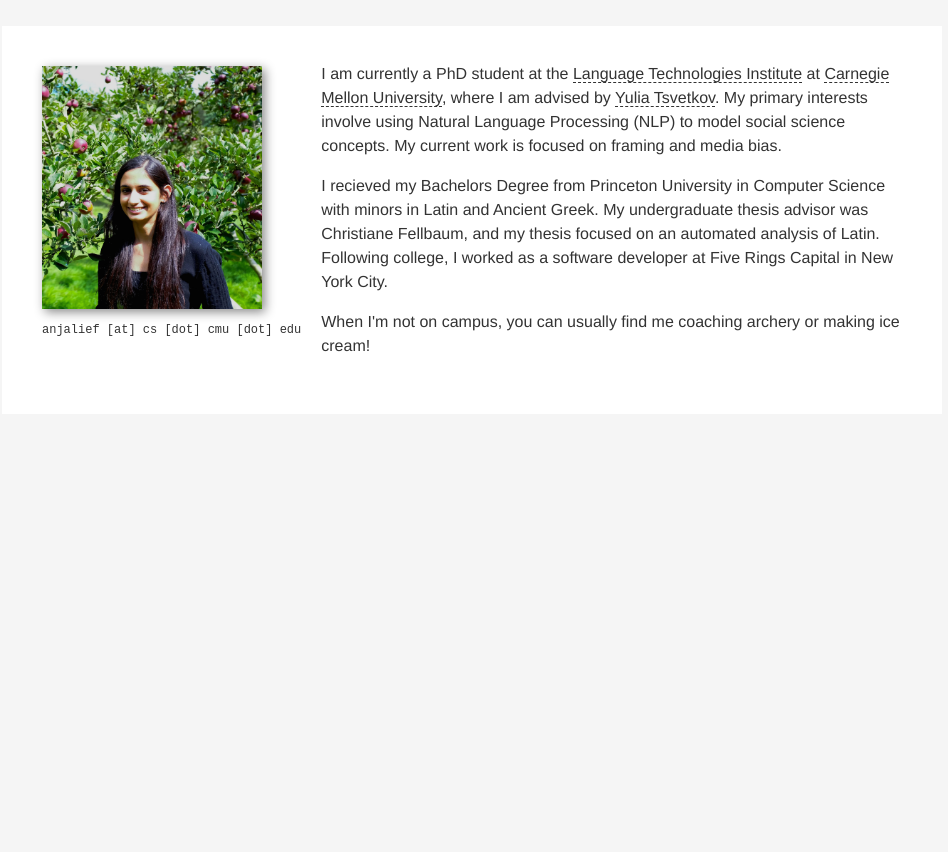
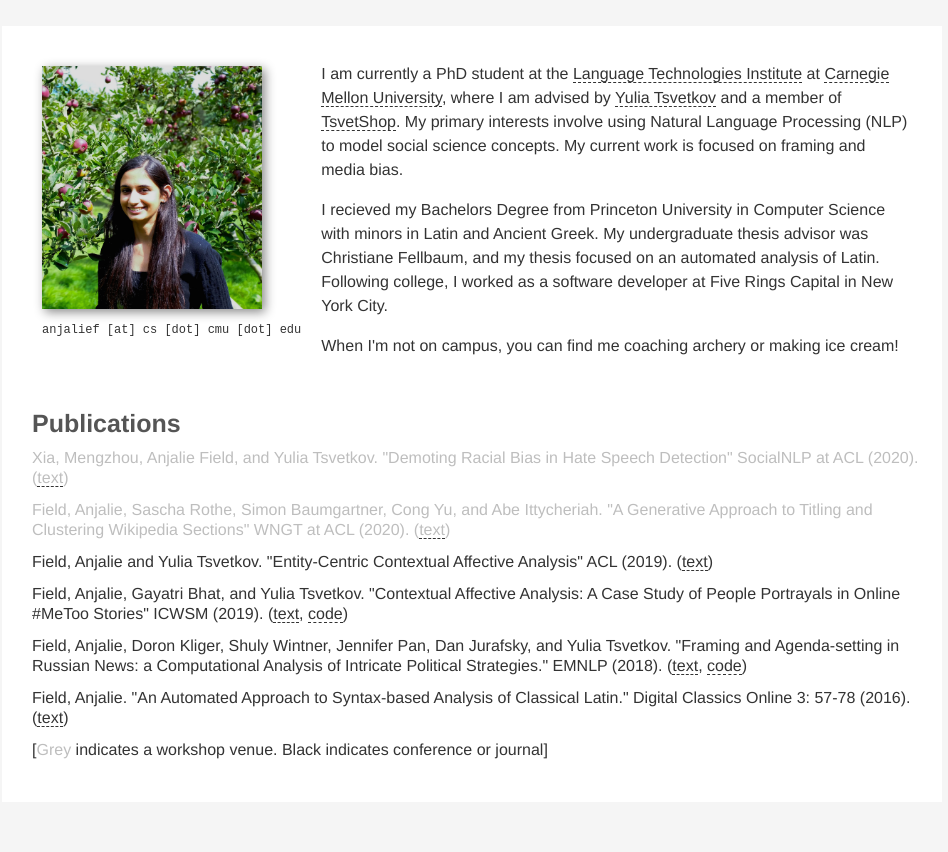
Before and after one commit to anjalief/anjalief.github.io, a plain HTML site: page index.html in a window 1280 px wide. Shown: the part 64-916 px from the top of the page, without its empty margins (168-1116 px from the left). Before the commit the page ends 800 px from the top, so only its background shows below. Drawn offline with nearby package versions, Linux system fonts and the light colour scheme.

Commit message:
Update with ACL workshop papers, move publications to main page

```diff
--- a/about.html
+++ b/about.html
@@ -4,7 +4,7 @@
 </div>
 <div class="right">
   <p>I am currently a PhD student at the
-    <a class="link" href="https://www.lti.cs.cmu.edu/" target="_blank">Language Technologies Institute</a> at <a class="link" href="https://www.cmu.edu/" target="_blank">Carnegie Mellon University</a>, where I am advised by <a class="link" href="http://www.cs.cmu.edu/~ytsvetko/" target="_blank">Yulia Tsvetkov</a>. My primary interests involve using Natural Language Processing (NLP) to model social science concepts. My current work is focused on framing and media bias.
+    <a class="link" href="https://www.lti.cs.cmu.edu/" target="_blank">Language Technologies Institute</a> at <a class="link" href="https://www.cmu.edu/" target="_blank">Carnegie Mellon University</a>, where I am advised by <a class="link" href="http://www.cs.cmu.edu/~ytsvetko/" target="_blank">Yulia Tsvetkov</a> and a member of <a class="link" href="https://tsvetshop.github.io/" target="_blank">TsvetShop</a>. My primary interests involve using Natural Language Processing (NLP) to model social science concepts. My current work is focused on framing and media bias.
   </p>
 
   <p>
@@ -12,6 +12,7 @@
   </p>
 
   <p>
-    When I'm not on campus, you can usually find me coaching archery or making ice cream!
+    When I'm not on campus, you can find me coaching archery or making ice cream!
   </p>
+
 </div>
--- a/css/style.css
+++ b/css/style.css
@@ -87,7 +87,16 @@ body {
   padding-bottom: 2px;
   line-height: 1.25;
   margin-left: 10px;
+  olor: Black;
 }
+.workshop {
+  margin-top: 10px;
+  padding-bottom: 2px;
+  line-height: 1.25;
+  margin-left: 10px;
+  color: #bebebe;
+}
+
 .project_img {
   margin-right: 20px;
   float: left;
--- a/index.html
+++ b/index.html
@@ -9,14 +9,11 @@
 	<script src="https://ajax.googleapis.com/ajax/libs/jquery/3.2.1/jquery.min.js"></script>
 	<script>
 	$(document).ready(function(){
-          $("#main_box").load("./about.html");
+        $("#main_box").load("./about.html");
+        $("#second_box").load("./publications.html");
 
 	  $("#about").click(function() {
                $("#main_box").load("./about.html");
-	  });
-
-	  $("#publications").click(function() {
-               $("#main_box").load("./publications.html");
 	  });
 
 	});
@@ -31,7 +28,6 @@
       </div>
       <div id="navigator">
         <div class="nav_cell"><span class="nav" id="about">about</span></div>
-        <div class="nav_cell"><span class="nav" id="publications">publications</span></div>
         <div class="nav_cell"><a class="nav" href="Resume.pdf" id="resume">c.v.</a></div>
       </div>
     </div>
@@ -41,8 +37,9 @@
     <div class="content">
       <a class="anchor" id="about"></a>
       <div class="introduction" id="main_box">
+      </div>
+    <div class="introduction"  id="second_box">
 
-    </div>
   </div>
 
 <!--   <div style="margin-top: 10px; text-align: center; font-size: 14px;"> -->
--- a/publications.html
+++ b/publications.html
@@ -1,6 +1,15 @@
     <div class="content">
       <div class="title">Publications</div>
       <a class="anchor" id="publications"></a>
+
+
+      <div class="workshop">
+	Xia, Mengzhou, Anjalie Field, and Yulia Tsvetkov. "Demoting Racial Bias in Hate Speech Detection" SocialNLP at ACL (2020). (<a class="link" href="https://arxiv.org/abs/2005.12246" target="_blank">text</a>)
+      </div>
+
+      <div class="workshop">
+	Field, Anjalie, Sascha Rothe, Simon Baumgartner, Cong Yu, and Abe Ittycheriah. "A Generative Approach to Titling and Clustering Wikipedia Sections" WNGT at ACL (2020). (<a class="link" href="https://arxiv.org/abs/2005.11216" target="_blank">text</a>)
+        </div>
 
         <div class="publication">
           Field, Anjalie and Yulia Tsvetkov. "Entity-Centric Contextual Affective Analysis" ACL (2019). (<a class="link" href="https://arxiv.org/abs/1906.01762" target="_blank">text</a>)
@@ -19,4 +28,9 @@
           Field, Anjalie. "An Automated Approach to Syntax-based Analysis of Classical Latin." Digital Classics Online 3: 57-78 (2016). (<a class="link" href="https://journals.ub.uni-heidelberg.de/index.php/dco/article/view/32315" target="_blank">text</a>)
         </div>
 
+   <div class="publication">
+    [<span style="color:#bebebe">Grey </span> indicates a workshop venue. Black indicates conference or journal]
     </div>
+
+
+    </div>
```
